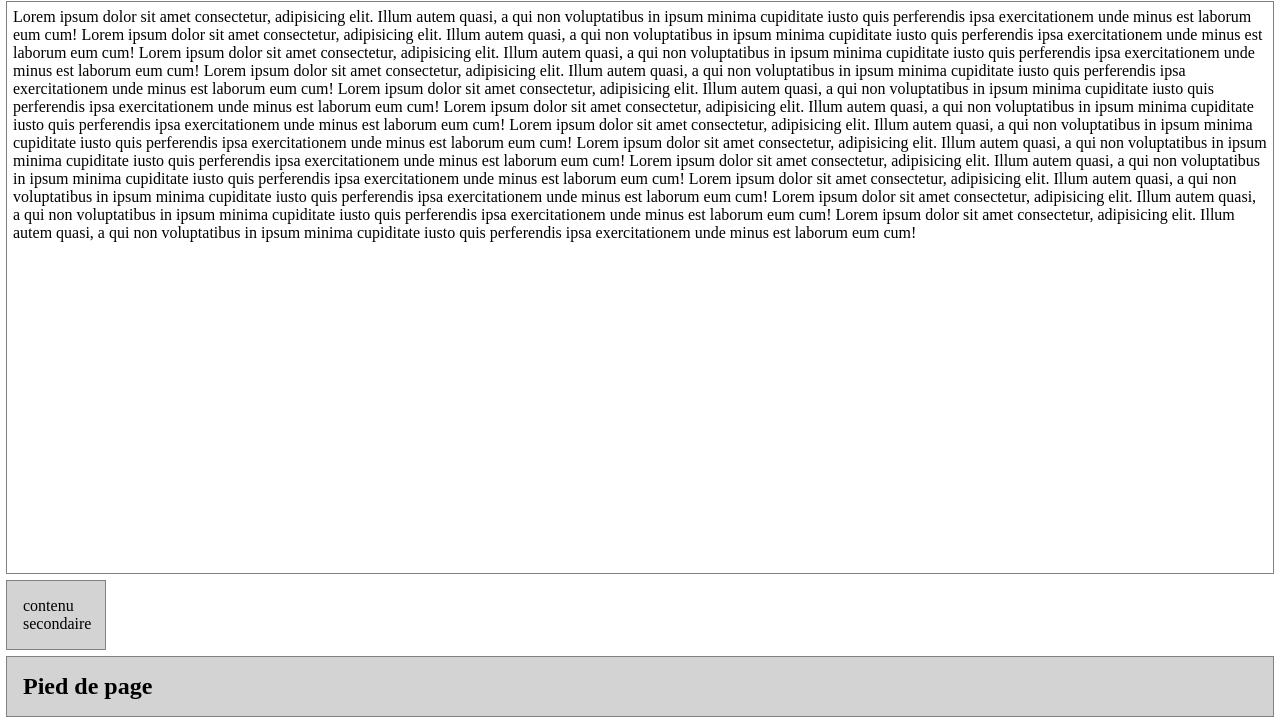
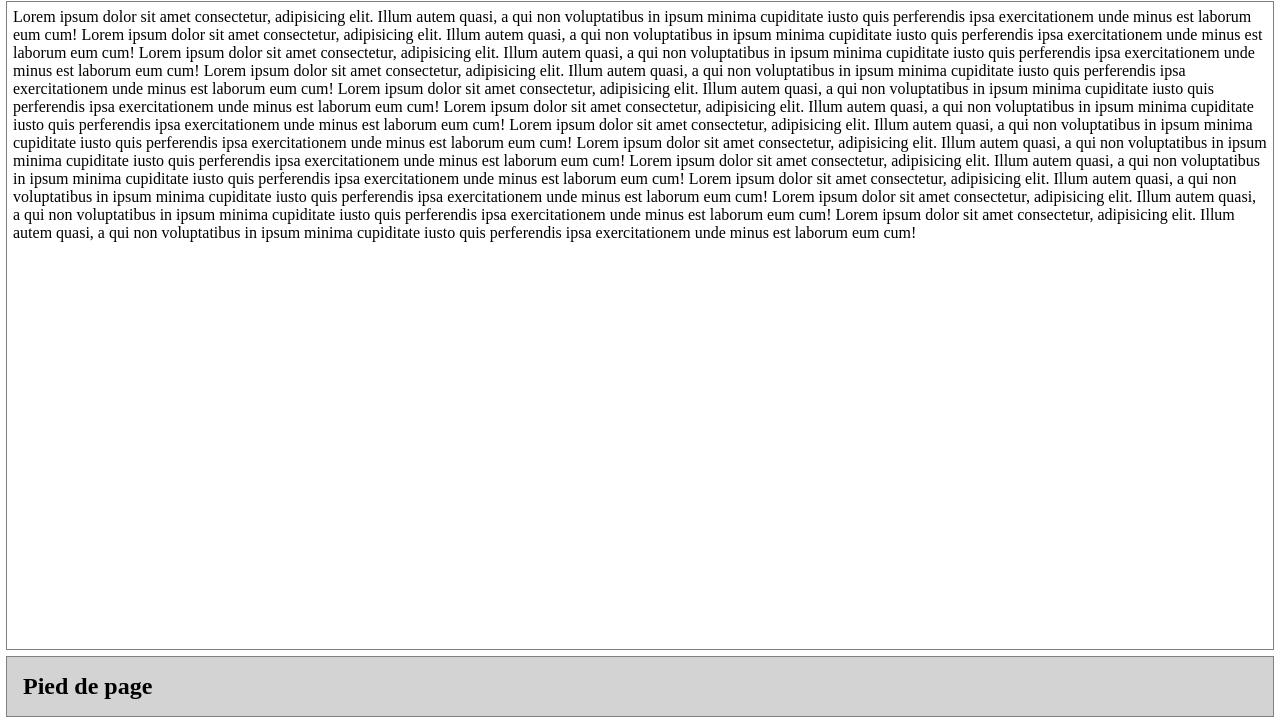
Before and after one commit to Nicolas-Chourot/420-KB2-TP2-SiteWebDepart, a plain HTML site: page accueil.html in a window 1280 px wide. Shown: the part 77-800 px from the top of the page. Drawn offline with Linux system fonts and the light colour scheme.

Commit message:
Update accueil.html

```diff
--- a/accueil.html
+++ b/accueil.html
@@ -49,12 +49,7 @@
                 Lorem ipsum dolor sit amet consectetur, adipisicing elit. Illum autem quasi, a qui non voluptatibus in
                 ipsum minima cupiditate iusto quis perferendis ipsa exercitationem unde minus est laborum eum cum!
             </div>
-
-        </div>
-        <div class="aside">
-           contenu secondaire
-        </div>
-
+         </div>
          <div class="footer">
             Pied de page
         </div>
```
